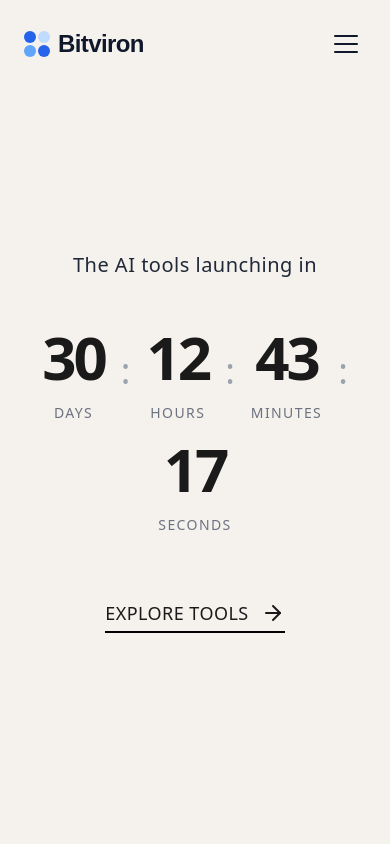
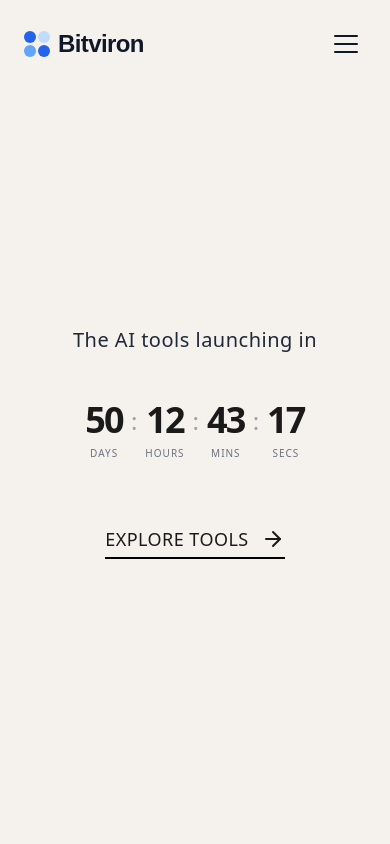
Before and after one commit to expelon/bitviron_saas, a Next.js app: page /ai-tools in a window 390 px wide. Shown: the top 844 px of the page. Built offline with nearby package versions, Linux system fonts and the light colour scheme.

Commit message:
update time

```diff
--- a/app/ai-tools/page.tsx
+++ b/app/ai-tools/page.tsx
@@ -12,10 +12,9 @@ export default function AIToolsPage() {
     });
 
     useEffect(() => {
-        // Set launch date to 31 days from now
-        const launchDate = new Date();
-        launchDate.setDate(launchDate.getDate() + 31);
-        launchDate.setHours(0, 0, 0, 0);
+        // Set fixed launch date to April 6, 2026
+        // Using a fixed date ensures the timer doesn't reset on refresh
+        const launchDate = new Date('2026-04-06T00:00:00');
 
         const timer = setInterval(() => {
             const now = new Date();
@@ -51,39 +50,39 @@ export default function AIToolsPage() {
                     </h2>
 
                     {/* Countdown Timer */}
-                    <div className="flex flex-wrap justify-center items-end gap-4 md:gap-12 mb-16 md:mb-24 select-none">
+                    <div className="flex flex-wrap justify-center items-end gap-2 sm:gap-4 md:gap-12 mb-16 md:mb-24 select-none">
                         <div className="flex flex-col items-center group cursor-default">
-                            <span className="text-6xl md:text-8xl lg:text-9xl font-bold leading-none tracking-tighter tabular-nums transition-transform duration-500 group-hover:-translate-y-2">
+                            <span className="text-4xl sm:text-6xl md:text-8xl lg:text-9xl font-bold leading-none tracking-tighter tabular-nums transition-transform duration-500 group-hover:-translate-y-2">
                                 {formatNumber(timeLeft.days)}
                             </span>
-                            <span className="text-sm md:text-base font-medium mt-4 text-gray-500 uppercase tracking-widest">Days</span>
+                            <span className="text-[10px] sm:text-sm md:text-base font-medium mt-2 md:mt-4 text-gray-500 uppercase tracking-widest">Days</span>
                         </div>
 
-                        <span className="text-4xl md:text-6xl lg:text-7xl font-light text-gray-400 mb-8 md:mb-10">:</span>
+                        <span className="text-2xl sm:text-4xl md:text-6xl lg:text-7xl font-light text-gray-400 mb-6 sm:mb-8 md:mb-10">:</span>
 
                         <div className="flex flex-col items-center group cursor-default">
-                            <span className="text-6xl md:text-8xl lg:text-9xl font-bold leading-none tracking-tighter tabular-nums transition-transform duration-500 group-hover:-translate-y-2 delay-75">
+                            <span className="text-4xl sm:text-6xl md:text-8xl lg:text-9xl font-bold leading-none tracking-tighter tabular-nums transition-transform duration-500 group-hover:-translate-y-2 delay-75">
                                 {formatNumber(timeLeft.hours)}
                             </span>
-                            <span className="text-sm md:text-base font-medium mt-4 text-gray-500 uppercase tracking-widest">Hours</span>
+                            <span className="text-[10px] sm:text-sm md:text-base font-medium mt-2 md:mt-4 text-gray-500 uppercase tracking-widest">Hours</span>
                         </div>
 
-                        <span className="text-4xl md:text-6xl lg:text-7xl font-light text-gray-400 mb-8 md:mb-10">:</span>
+                        <span className="text-2xl sm:text-4xl md:text-6xl lg:text-7xl font-light text-gray-400 mb-6 sm:mb-8 md:mb-10">:</span>
 
                         <div className="flex flex-col items-center group cursor-default">
-                            <span className="text-6xl md:text-8xl lg:text-9xl font-bold leading-none tracking-tighter tabular-nums transition-transform duration-500 group-hover:-translate-y-2 delay-100">
+                            <span className="text-4xl sm:text-6xl md:text-8xl lg:text-9xl font-bold leading-none tracking-tighter tabular-nums transition-transform duration-500 group-hover:-translate-y-2 delay-100">
                                 {formatNumber(timeLeft.minutes)}
                             </span>
-                            <span className="text-sm md:text-base font-medium mt-4 text-gray-500 uppercase tracking-widest">Minutes</span>
+                            <span className="text-[10px] sm:text-sm md:text-base font-medium mt-2 md:mt-4 text-gray-500 uppercase tracking-widest">Mins</span>
                         </div>
 
-                        <span className="text-4xl md:text-6xl lg:text-7xl font-light text-gray-400 mb-8 md:mb-10">:</span>
+                        <span className="text-2xl sm:text-4xl md:text-6xl lg:text-7xl font-light text-gray-400 mb-6 sm:mb-8 md:mb-10">:</span>
 
                         <div className="flex flex-col items-center group cursor-default">
-                            <span className="text-6xl md:text-8xl lg:text-9xl font-bold leading-none tracking-tighter tabular-nums transition-transform duration-500 group-hover:-translate-y-2 delay-150">
+                            <span className="text-4xl sm:text-6xl md:text-8xl lg:text-9xl font-bold leading-none tracking-tighter tabular-nums transition-transform duration-500 group-hover:-translate-y-2 delay-150">
                                 {formatNumber(timeLeft.seconds)}
                             </span>
-                            <span className="text-sm md:text-base font-medium mt-4 text-gray-500 uppercase tracking-widest">Seconds</span>
+                            <span className="text-[10px] sm:text-sm md:text-base font-medium mt-2 md:mt-4 text-gray-500 uppercase tracking-widest">Secs</span>
                         </div>
                     </div>
 
```
